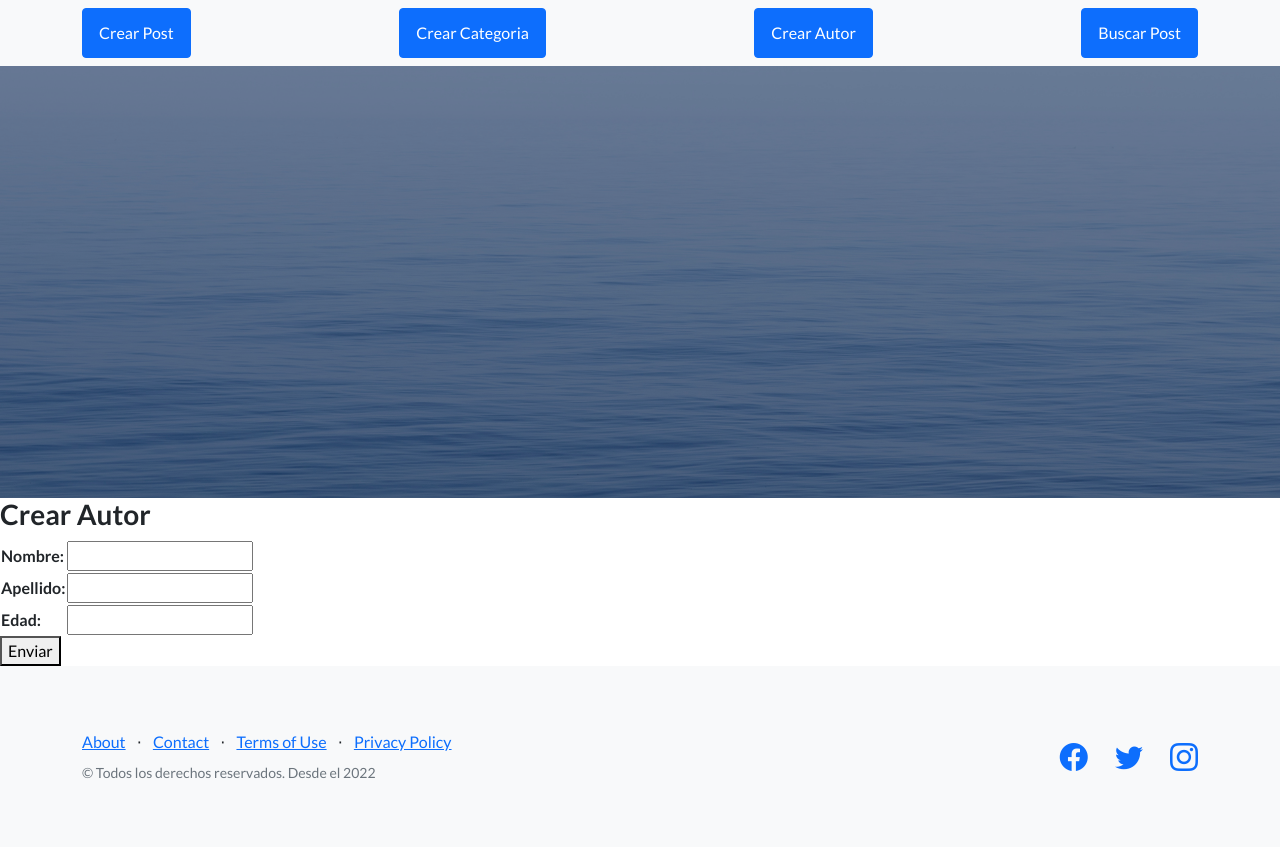
After one commit to AgustinPiergentili/pagina-web-con-django, a Django app: page /crear_autor/ in a window 1280 px wide. The commit adds this page. Run offline with Django 4.2, Linux system fonts and the light colour scheme; some libraries are stand-ins or nearby versions.

Commit message:
se agrega model autor y categoria

```diff
--- a/EntregaIntermedia_Piergentili/account/admin.py
+++ b/EntregaIntermedia_Piergentili/account/admin.py
@@ -3,3 +3,4 @@ from .models import *
 # Register your models here.
 admin.site.register(Post)
 admin.site.register(Categoria)
+admin.site.register(Autor)
--- a/EntregaIntermedia_Piergentili/account/forms.py
+++ b/EntregaIntermedia_Piergentili/account/forms.py
@@ -3,3 +3,12 @@ from django import forms
 class CrearPostForm(forms.Form):
     Nombre = forms.CharField(max_length=40)
     Post = forms.CharField(max_length=240)
+
+class CategoriaForm (forms.Form):
+    genero = forms.CharField(max_length=50)
+
+
+class AutorForm (forms.Form):
+    nombre = forms.CharField(max_length=40)
+    apellido= forms.CharField()
+    edad = forms.IntegerField()
--- /dev/null
+++ b/EntregaIntermedia_Piergentili/account/templates/account/crearautor.html
@@ -0,0 +1,21 @@
+{% extends 'account/index.html' %}
+
+{% load static %}
+
+{% block codigoDinamico %}
+
+<form action='' method="POST"> {% csrf_token %}
+
+    <h3>Crear Autor</h3>
+
+    <table>
+        {{formulario3.as_table}}
+    </table>
+
+  <button type="submit" value="Enviar">Enviar</button>
+
+
+</form>
+
+
+{% endblock  %}
--- a/EntregaIntermedia_Piergentili/account/templates/account/index.html
+++ b/EntregaIntermedia_Piergentili/account/templates/account/index.html
@@ -22,6 +22,8 @@
         <nav class="navbar navbar-light bg-light static-top">
             <div class="container">
                 <a class="btn btn-primary" href="{% url 'CrearPost' %}">Crear Post</a>
+                <a class="btn btn-primary" href="{% url 'Crear Categoria' %}">Crear Categoria</a>
+                <a class="btn btn-primary" href="{% url 'Crear Autor' %}">Crear Autor</a>
                 <a class="btn btn-primary" href="{% url 'Buscar Post' %}">Buscar Post</a>
             </div>
         </nav>
@@ -32,7 +34,11 @@
                     <div class="col-xl-6">
                         <div class="text-center text-white">
                             <!-- Page heading-->
-                            <h1 class="mb-5">...</h1>
+                            <h1 class="mb-5">
+                                {% block codigoDinamico2 %}
+
+                                {% endblock  %}
+                            </h1>
                             <!-- Signup form-->
                             <!-- * * * * * * * * * * * * * * *-->
                             <!-- * * SB Forms Contact Form * *-->
--- a/EntregaIntermedia_Piergentili/account/urls.py
+++ b/EntregaIntermedia_Piergentili/account/urls.py
@@ -1,8 +1,10 @@
 from django.urls import path
-from .views import index,CrearPost,buscar_post
+from .views import index,CrearPost,CrearCategoria,buscar_post,CrearAutor
 
 urlpatterns = [
     path('', index,name='index'),
     path('crear_post/', CrearPost,name='CrearPost'),
+    path('crear_categoria/',CrearCategoria,name='Crear Categoria'),
+    path('crear_autor/',CrearAutor,name='Crear Autor'),
     path('buscar_post/', buscar_post,name='Buscar Post'),
 ]
--- a/EntregaIntermedia_Piergentili/account/views.py
+++ b/EntregaIntermedia_Piergentili/account/views.py
@@ -1,4 +1,4 @@
-from .forms import CrearPostForm
+from .forms import CrearPostForm,CategoriaForm,AutorForm
 from django.http import HttpResponse
 from django.shortcuts import render
 from account.models import *
@@ -30,6 +30,51 @@ def CrearPost(request):
 
     return render(request,'account/crearpost.html',{'formulario':formulario})
 
+
+def CrearCategoria(request):
+
+
+    if request.method == 'POST':
+
+        formulario2 = CategoriaForm(request.POST)
+
+        if formulario2.is_valid():
+
+            formulario_limpio = formulario2.cleaned_data
+
+            categoria = Categoria(genero=formulario_limpio['genero'])
+
+            categoria.save()
+
+            return render (request, 'account/index.html')
+    else:
+        formulario2 = CategoriaForm()
+
+    return render(request,'account/crearcategoria.html',{'formulario2':formulario2})
+
+
+def CrearAutor(request):
+
+
+    if request.method == 'POST':
+
+        formulario3 = AutorForm (request.POST)
+
+        if formulario3.is_valid():
+
+            formulario_limpio = formulario3.cleaned_data
+
+            autor = Autor(nombre=formulario_limpio['nombre'],apellido=formulario_limpio['apellido'],edad=formulario_limpio['edad'])
+
+            autor.save()
+
+            return render (request, 'account/index.html')
+    else:
+        formulario3 = AutorForm()
+
+    return render(request,'account/crearautor.html',{'formulario3':formulario3})
+
+
 def buscar_post(request):
 
     if request.GET.get('post', False):
```
Also changed, not shown: EntregaIntermedia_Piergentili/account/models.py (+4 -6 lines), EntregaIntermedia_Piergentili/account/templates/account/crearcategoria.html (added, +22 -0 lines), EntregaIntermedia_Piergentili/account/migrations/0007_autor_categoria_genero.py (added), EntregaIntermedia_Piergentili/db.sqlite3.
